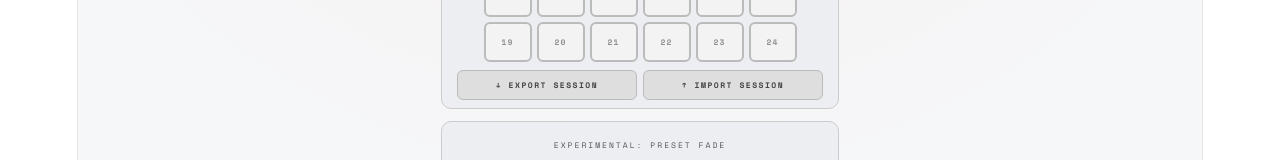
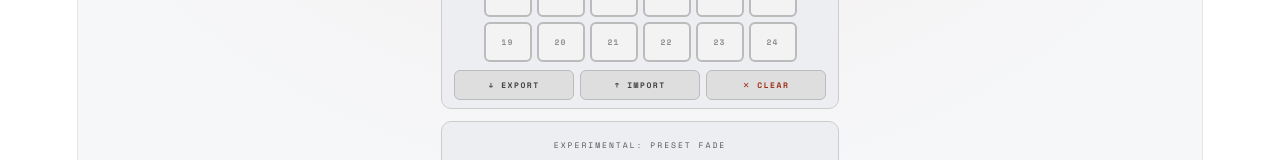
Before and after one commit to mikkels611/born-slippy, a React (Vite) app: page / in a window 1280 px wide. Shown: the part 709-869 px from the top of the page. Built offline with nearby package versions, Linux system fonts and the light colour scheme.

Commit message:
ui: add Clear Session button next to export/import

```diff
--- a/src/App.jsx
+++ b/src/App.jsx
@@ -668,11 +668,14 @@ export default function App() {
           </div>
         ))}
         <div style={{ display:"flex", gap:6, marginTop:8, justifyContent:"center" }}>
-          <button onClick={handleExport} style={{ ...btn, flex:1, maxWidth:180, padding:"8px 6px", borderRadius:6, fontSize:8, letterSpacing:1.5, background:theme === 'dark' ? "#161616" : "#dedede", border:`1px solid ${theme === 'dark' ? "#2a2a2a" : "#bbb"}`, color:theme === 'dark' ? "#888" : "#444" }}>
-            ↓ EXPORT SESSION
+          <button onClick={handleExport} style={{ ...btn, flex:1, maxWidth:120, padding:"8px 6px", borderRadius:6, fontSize:8, letterSpacing:1.5, background:theme === 'dark' ? "#161616" : "#dedede", border:`1px solid ${theme === 'dark' ? "#2a2a2a" : "#bbb"}`, color:theme === 'dark' ? "#888" : "#444" }}>
+            ↓ EXPORT
           </button>
-          <button onClick={()=>importFileRef.current?.click()} style={{ ...btn, flex:1, maxWidth:180, padding:"8px 6px", borderRadius:6, fontSize:8, letterSpacing:1.5, background:theme === 'dark' ? "#161616" : "#dedede", border:`1px solid ${theme === 'dark' ? "#2a2a2a" : "#bbb"}`, color:theme === 'dark' ? "#888" : "#444" }}>
-            ↑ IMPORT SESSION
+          <button onClick={()=>importFileRef.current?.click()} style={{ ...btn, flex:1, maxWidth:120, padding:"8px 6px", borderRadius:6, fontSize:8, letterSpacing:1.5, background:theme === 'dark' ? "#161616" : "#dedede", border:`1px solid ${theme === 'dark' ? "#2a2a2a" : "#bbb"}`, color:theme === 'dark' ? "#888" : "#444" }}>
+            ↑ IMPORT
+          </button>
+          <button onClick={()=>{ if(confirm('Clear all 24 slots?')){const empty=Array(24).fill(null);setSavedSlots(empty);persistSlots(empty);setActiveSlot(null);} }} style={{ ...btn, flex:1, maxWidth:120, padding:"8px 6px", borderRadius:6, fontSize:8, letterSpacing:1.5, background:theme === 'dark' ? "#161616" : "#dedede", border:`1px solid ${theme === 'dark' ? "#2a2a2a" : "#bbb"}`, color:theme === 'dark' ? "#c04020" : "#a03018" }}>
+            ✕ CLEAR
           </button>
           <input ref={importFileRef} type="file" accept=".json" onChange={handleImport} style={{ display:"none" }} />
         </div>
```
